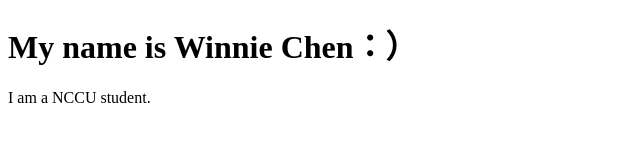
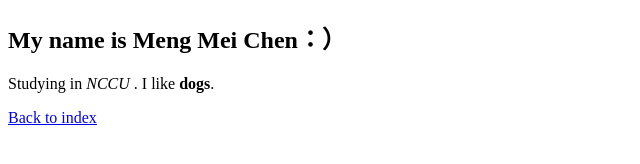
Before and after one commit to 108301014mavis/aerial, a plain HTML site: page intro.html in a window 1280 px wide. Shown: the whole page, without its empty margins (0-640 px from the left). Drawn offline with Linux system fonts and the light colour scheme.

Commit message:
intro context change

```diff
--- a/intro.html
+++ b/intro.html
@@ -4,7 +4,10 @@
 	<title>108301014 陳孟湄</title>
 </head>
 <body>
-	<h1>My name is Winnie Chen：）</h1>
-	I am a NCCU student.
+	<h2>My name is Meng Mei Chen：）</h2>
+	Studying in <i>NCCU </i>.
+	I like <strong>dogs</strong>.
+	<p>
+	<p><a href="https://108301014mavis.github.io/aerial">Back to index</a></p>
 </body>
 </html>
```
Also changed, not shown: index.html (+1 -1 lines), dog.jpg (added).
